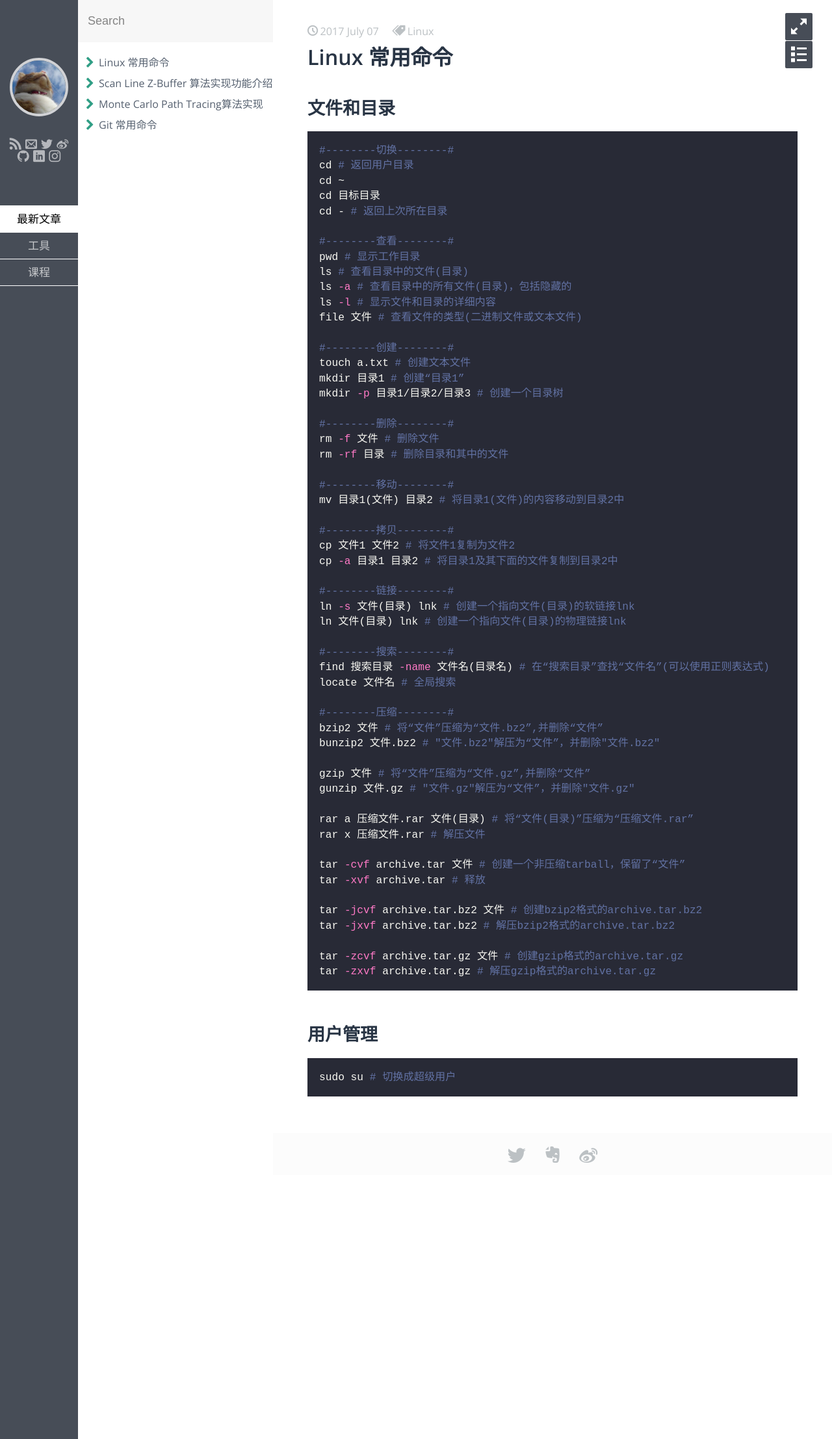
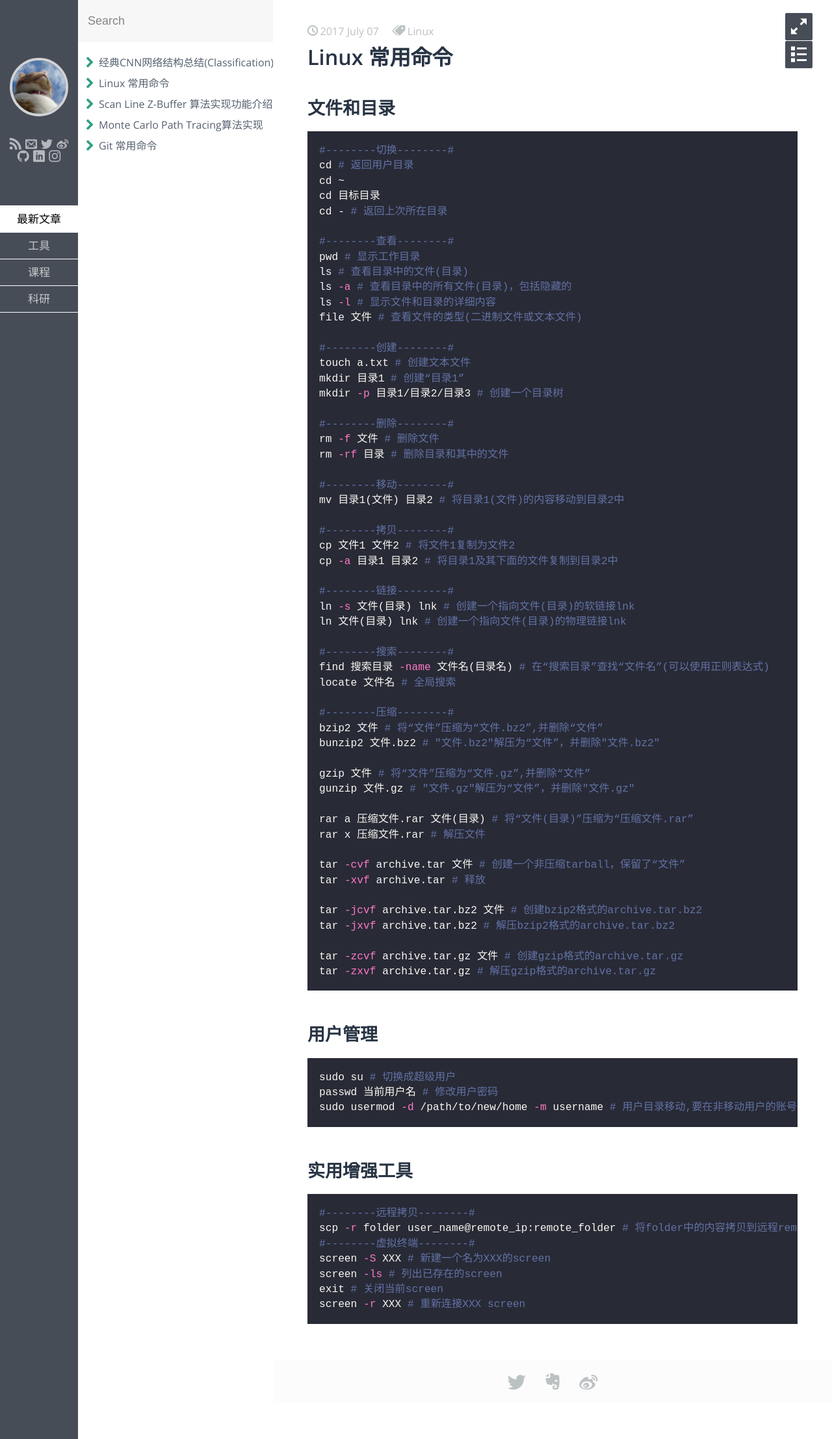
Before and after one commit to sccbhxc/sccbhxc.github.io, a Jekyll site: the page built from _posts/tools/2017-07-07-Linux常用命令.md, in a window 1280 px wide. Shown: the whole page at 65% size. Built offline with Jekyll 4.4.1, drawn with Linux system fonts in a browser that asks for light colours; some web fonts are replaced.

Commit message:
add post

````diff
--- a/_posts/tools/2017-07-07-Linux常用命令.md
+++ b/_posts/tools/2017-07-07-Linux常用命令.md
@@ -72,4 +72,20 @@ tar -zxvf archive.tar.gz # 解压gzip格式的archive.tar.gz
 
 ```bash
 sudo su # 切换成超级用户
+passwd 当前用户名 # 修改用户密码
+sudo usermod -d /path/to/new/home -m username # 用户目录移动,要在非移动用户的账号运行这条命令
 ```
+
+
+
+## 实用增强工具
+
+```bash
+#--------远程拷贝--------#
+scp -r folder user_name@remote_ip:remote_folder # 将folder中的内容拷贝到远程remote_folder上
+#--------虚拟终端--------#
+screen -S XXX # 新建一个名为XXX的screen
+screen -ls # 列出已存在的screen
+exit # 关闭当前screen
+screen -r XXX # 重新连接XXX screen
+```
````
Also changed, not shown: _posts/deep-learning/2017-07-08-经典CNN网络结构总结.md (added, +109 -0 lines), public/img/2017-07-08-经典CNN网络结构总结/AlexNet-Architecture.jpg (added), public/img/2017-07-08-经典CNN网络结构总结/GoogLeNet-Architecture.jpg (added), public/img/2017-07-08-经典CNN网络结构总结/Inception-naive.jpg (added), public/img/2017-07-08-经典CNN网络结构总结/Inception-v1.jpg (added), public/img/2017-07-08-经典CNN网络结构总结/Residual-block.jpg (added), public/img/2017-07-08-经典CNN网络结构总结/VGG-Architecture.jpg (added), public/img/2017-07-08-经典CNN网络结构总结/bottleneck-block.jpg (added), public/img/2017-07-08-经典CNN网络结构总结/exponential-ensemble.jpg (added), public/img/2017-07-08-经典CNN网络结构总结/residual-formula.jpg (added), public/img/2017-07-08-经典CNN网络结构总结/residual-gradient-formula.jpg (added).
